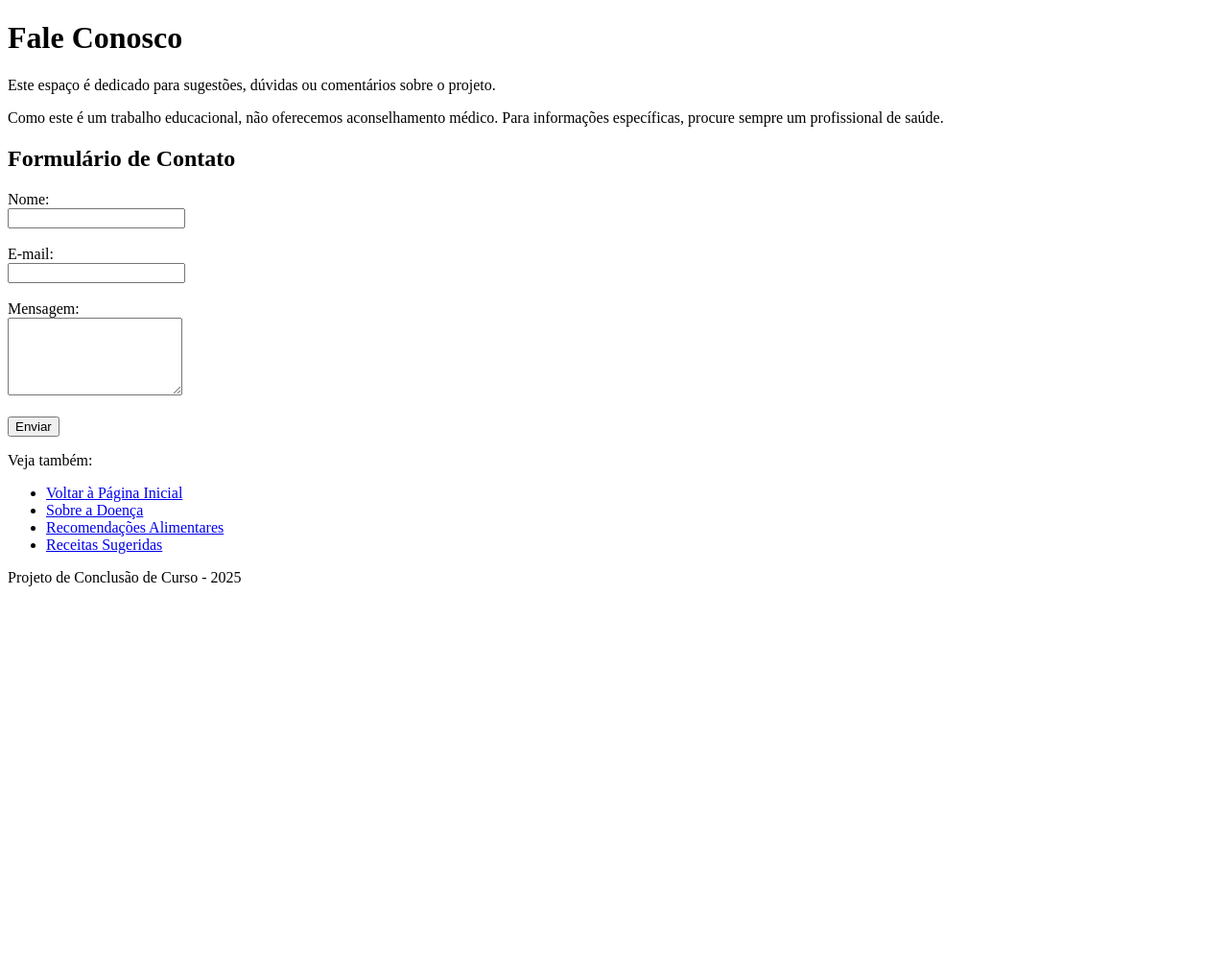
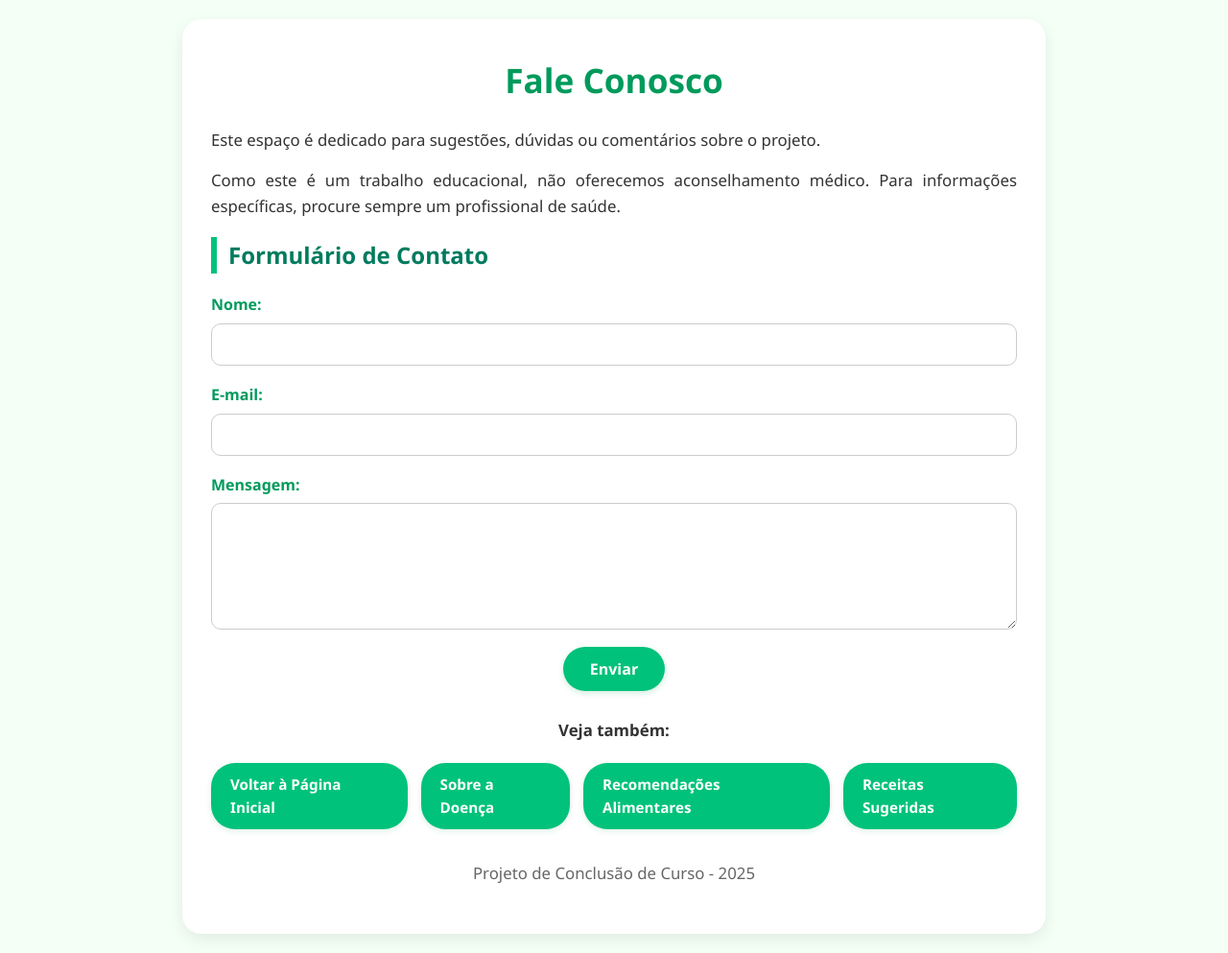
Before and after one commit to italobrenorf/projeto_de_conclusao, a Django app: page /contato.html in a window 1280 px wide. Shown: the whole page at 96% size. Before the commit the page ends 611 px from the top, so only its background shows below. Run offline with Django 5.2, Linux system fonts and the light colour scheme.

Commit message:
acrescentado o front-end de todas as paginas

```diff
--- /dev/null
+++ b/static/style.css
@@ -0,0 +1,416 @@
+/* Reset básico */
+* {
+    margin: 0;
+    padding: 0;
+    box-sizing: border-box;
+    font-family: 'Segoe UI', Tahoma, Geneva, Verdana, sans-serif;
+}
+
+/* Fundo geral */
+body {
+    background-color: #f4fff6;
+    color: #333;
+    line-height: 1.6;
+
+    display: flex;
+    justify-content: center;
+    align-items: center;
+    min-height: 100vh; /* centraliza verticalmente */
+    padding: 20px;
+}
+
+/* Container central */
+.container {
+    max-width: 900px;
+    width: 100%;
+    background: #ffffff;
+    padding: 35px 25px;
+    border-radius: 20px; /* mais arredondado */
+    box-shadow: 0 6px 18px rgba(0, 0, 0, 0.08);
+    text-align: center;
+}
+
+/* Logo principal */
+.logo {
+    font-size: 6rem;
+    font-weight: bold;
+    color: #009a5c;
+    margin-bottom: 8px;
+}
+
+/* Subtítulo */
+.subtitle {
+    font-size: 1.3rem;
+    font-weight: 500;
+    color: #008c52;
+    margin-bottom: 18px;
+}
+
+/* Textos */
+p {
+    margin-bottom: 15px;
+    font-size: 1.05rem;
+}
+
+/* Seção de boas-vindas */
+.welcome h2 {
+    font-size: 1.8rem;
+    color: #009a5c;
+    margin-bottom: 12px;
+}
+
+/* Links de navegação */
+ul {
+    list-style: none;
+    margin-top: 20px;
+    padding-left: 0;
+}
+
+ul li {
+    display: inline-block;
+    margin: 8px;
+}
+
+ul li a {
+    text-decoration: none;
+    display: inline-block;
+    padding: 12px 22px;
+    background-color: #00c27a;
+    color: #fff;
+    border-radius: 30px;
+    font-size: 1rem;
+    font-weight: bold;
+    transition: all 0.3s ease;
+    box-shadow: 0 2px 6px rgba(0, 154, 92, 0.2);
+}
+
+ul li a:hover {
+    background-color: #009a5c;
+    transform: scale(1.07);
+    box-shadow: 0 4px 10px rgba(0, 154, 92, 0.25);
+}
+
+/* Rodapé */
+footer {
+    margin-top: 25px;
+    text-align: center;
+    font-size: 0.9rem;
+    color: #666;
+}
+
+
+/* ===== ESTILO PARA PÁGINAS INTERNAS ===== */
+
+/* Container das páginas internas */
+.page-container {
+    max-width: 900px;
+    width: 100%;
+    background: #ffffff;
+    padding: 35px 30px;
+    border-radius: 20px;
+    box-shadow: 0 6px 18px rgba(0, 0, 0, 0.08);
+}
+
+/* Cabeçalho interno */
+header h1 {
+    font-size: 2.2rem;
+    color: #009a5c;
+    text-align: center;
+    margin-bottom: 22px;
+}
+
+/* Subtítulos */
+main h2 {
+    font-size: 1.5rem;
+    margin: 18px 0;
+    color: #007b5e;
+    border-left: 6px solid #00c27a;
+    padding-left: 12px;
+    text-align: left;
+}
+
+/* Parágrafos */
+main p {
+    font-size: 1.05rem;
+    margin-bottom: 15px;
+    text-align: justify;
+}
+
+/* Listas de recomendações */
+main ul {
+    list-style: disc;
+    padding-left: 28px;
+    margin-bottom: 20px;
+    text-align: left;
+}
+
+main ul li {
+    margin: 8px 0;
+    font-size: 1rem;
+}
+
+/* Navegação interna */
+nav {
+    margin-top: 28px;
+    text-align: center;
+}
+
+nav p {
+    font-weight: bold;
+    margin-bottom: 12px;
+    text-align: center;
+}
+
+nav ul {
+    display: flex;
+    justify-content: center;
+    gap: 14px;
+    list-style: none;
+    padding: 0;
+    margin: 0;
+}
+
+nav ul li {
+    display: inline-block;
+}
+
+nav ul li a {
+    text-decoration: none;
+    padding: 10px 20px;
+    background-color: #00c27a;
+    color: #fff;
+    border-radius: 25px;
+    transition: all 0.3s ease;
+    font-size: 0.95rem;
+    font-weight: bold;
+    box-shadow: 0 2px 6px rgba(0, 154, 92, 0.15);
+}
+
+nav ul li a:hover {
+    background-color: #009a5c;
+    transform: scale(1.07);
+    box-shadow: 0 4px 10px rgba(0, 154, 92, 0.25);
+}
+
+/* Rodapé interno */
+footer {
+    margin-top: 25px;
+    text-align: center;
+    font-size: 0.9rem;
+    color: #666;
+}
+
+/* ================= NOVOS ESTILOS ================= */
+
+/* Formulário de filtros */
+.filtros-form {
+    display: flex;
+    flex-wrap: wrap;
+    gap: 15px;
+    margin-bottom: 25px;
+    justify-content: center;
+    align-items: flex-end;
+}
+
+.form-group {
+    display: flex;
+    flex-direction: column;
+    min-width: 180px;
+}
+
+.form-group label {
+    font-weight: 600;
+    margin-bottom: 6px;
+    color: #009a5c;
+}
+
+.form-group select {
+    padding: 8px 12px;
+    border-radius: 10px;
+    border: 1px solid #ccc;
+    font-size: 1rem;
+    transition: border 0.2s;
+}
+
+.form-group select:focus {
+    border: 1px solid #00c27a;
+    outline: none;
+}
+
+/* Botão filtrar */
+.btn-filtrar {
+    padding: 10px 20px;
+    background-color: #00c27a;
+    color: #fff;
+    border: none;
+    border-radius: 25px;
+    font-size: 1rem;
+    font-weight: bold;
+    cursor: pointer;
+    transition: all 0.3s ease;
+    box-shadow: 0 2px 6px rgba(0, 154, 92, 0.2);
+}
+
+.btn-filtrar:hover {
+    background-color: #009a5c;
+    transform: scale(1.07);
+    box-shadow: 0 4px 10px rgba(0, 154, 92, 0.25);
+}
+
+/* Grid de receitas */
+.receitas-grid {
+    display: grid;
+    grid-template-columns: repeat(auto-fit, minmax(240px, 1fr));
+    gap: 22px;
+    margin-top: 28px;
+}
+
+/* Card de receita */
+.receita-card {
+    background: #f9fdfb;
+    border: 1px solid #e0f2ea;
+    border-radius: 16px;
+    padding: 20px;
+    text-align: left;
+    transition: all 0.3s ease;
+    box-shadow: 0 3px 10px rgba(0, 0, 0, 0.06);
+}
+
+.receita-card:hover {
+    transform: translateY(-5px);
+    box-shadow: 0 6px 16px rgba(0, 0, 0, 0.1);
+}
+
+.receita-card h3 {
+    font-size: 1.25rem;
+    color: #009a5c;
+    margin-bottom: 10px;
+}
+
+.receita-card p {
+    font-size: 0.95rem;
+    margin-bottom: 10px;
+    color: #444;
+}
+
+/* Ingredientes e modo de preparo - listas */
+.receita-card ul,
+.receita-card ol {
+    margin: 10px 0 14px 20px;
+    padding-left: 15px;
+}
+
+.receita-card ul li,
+.receita-card ol li {
+    margin-bottom: 6px;
+    font-size: 0.95rem;
+    line-height: 1.4;
+    color: #333;
+}
+
+/* Títulos dentro do card */
+.receita-card strong {
+    color: #007b5e;
+    display: inline-block;
+    margin-bottom: 6px;
+}
+
+/* ================= FORMULÁRIO DE CONTATO ================= */
+
+.contato-form {
+    display: flex;
+    flex-direction: column;
+    gap: 18px;
+    margin-top: 20px;
+}
+
+.contato-form .form-group {
+    display: flex;
+    flex-direction: column;
+    align-items: flex-start;
+    width: 100%;
+}
+
+.contato-form label {
+    font-weight: 600;
+    margin-bottom: 6px;
+    color: #009a5c;
+}
+
+.contato-form input,
+.contato-form textarea {
+    width: 100%;
+    padding: 10px 14px;
+    border-radius: 10px;
+    border: 1px solid #ccc;
+    font-size: 1rem;
+    transition: border 0.2s, box-shadow 0.2s;
+    resize: vertical;
+}
+
+.contato-form input:focus,
+.contato-form textarea:focus {
+    border: 1px solid #00c27a;
+    box-shadow: 0 0 6px rgba(0, 154, 92, 0.2);
+    outline: none;
+}
+
+.btn-enviar {
+    align-self: center;
+    padding: 12px 28px;
+    background-color: #00c27a;
+    color: #fff;
+    border: none;
+    border-radius: 25px;
+    font-size: 1rem;
+    font-weight: bold;
+    cursor: pointer;
+    transition: all 0.3s ease;
+    box-shadow: 0 2px 6px rgba(0, 154, 92, 0.2);
+}
+
+.btn-enviar:hover {
+    background-color: #009a5c;
+    transform: scale(1.07);
+    box-shadow: 0 4px 10px rgba(0, 154, 92, 0.25);
+}
+
+
+/* Responsividade */
+@media (max-width: 768px) {
+    .container {
+        padding: 20px;
+    }
+
+    .logo {
+        font-size: 2.2rem;
+    }
+
+    .subtitle {
+        font-size: 1.1rem;
+    }
+
+    ul li {
+        display: block;
+        margin: 10px 0;
+    }
+
+    ul li a {
+        width: 100%;
+        padding: 12px;
+        border-radius: 15px;
+    }
+
+    .filtros-form {
+        flex-direction: column;
+        align-items: stretch;
+    }
+
+    .form-group {
+        width: 100%;
+    }
+
+    .btn-filtrar {
+        width: 100%;
+    }
+}
--- a/templates/contato.html
+++ b/templates/contato.html
@@ -4,8 +4,10 @@
     <meta charset="UTF-8">
     <meta name="viewport" content="width=device-width, initial-scale=1.0">
     <title>Contato - Niemann-Pick</title>
+    <link rel="stylesheet" href="../static/style.css">
 </head>
 <body>
+    <div class="page-container">
         <header>
             <h1>Fale Conosco</h1>
         </header>
@@ -18,17 +20,23 @@
 
             <section>
                 <h2>Formulário de Contato</h2>
-            <form action="#" method="post">
-                <label for="nome">Nome:</label><br>
-                <input type="text" id="nome" name="nome" required><br><br>
+                <form action="#" method="post" class="contato-form">
+                    <div class="form-group">
+                        <label for="nome">Nome:</label>
+                        <input type="text" id="nome" name="nome" required>
+                    </div>
 
-                <label for="email">E-mail:</label><br>
-                <input type="email" id="email" name="email" required><br><br>
+                    <div class="form-group">
+                        <label for="email">E-mail:</label>
+                        <input type="email" id="email" name="email" required>
+                    </div>
 
-                <label for="mensagem">Mensagem:</label><br>
-                <textarea id="mensagem" name="mensagem" rows="5" required></textarea><br><br>
+                    <div class="form-group">
+                        <label for="mensagem">Mensagem:</label>
+                        <textarea id="mensagem" name="mensagem" rows="5" required></textarea>
+                    </div>
 
-                <button type="submit">Enviar</button>
+                    <button type="submit" class="btn-enviar">Enviar</button>
                 </form>
             </section>
 
@@ -46,5 +54,6 @@
         <footer>
             <p>Projeto de Conclusão de Curso - 2025</p>
         </footer>
+    </div>
 </body>
 </html>
--- a/templates/sobre.html
+++ b/templates/sobre.html
@@ -4,8 +4,10 @@
     <meta charset="UTF-8">
     <meta name="viewport" content="width=device-width, initial-scale=1.0">
     <title>Sobre a Doença - Niemann-Pick</title>
+    <link rel="stylesheet" href="../static/style.css">
 </head>
 <body>
+    <div class="page-container">
         <header>
             <h1>O que é a Doença de Niemann-Pick?</h1>
         </header>
@@ -59,5 +61,6 @@
         <footer>
             <p>Projeto de Conclusão de Curso - 2025</p>
         </footer>
+    </div>
 </body>
 </html>
```
Also changed, not shown: templates/alimentacao.html (+7 -1 lines), templates/index.html (+7 -3 lines), templates/receitas.html (+15 -3 lines). Lines whose indentation alone changed are shown as unchanged.
